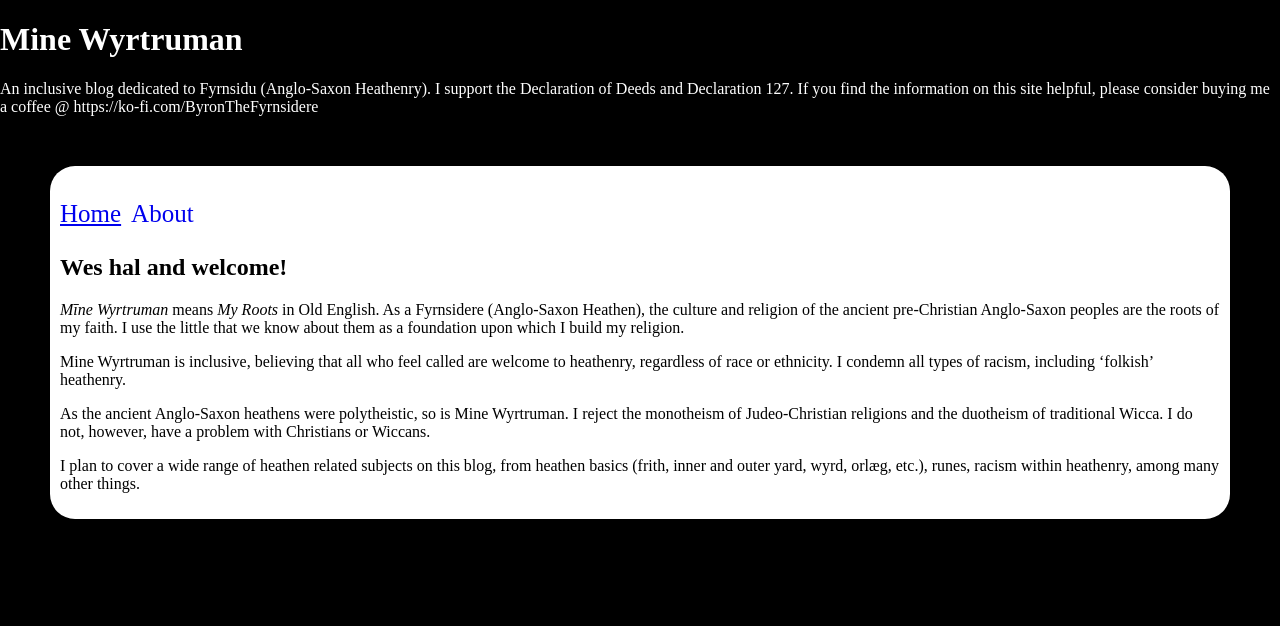
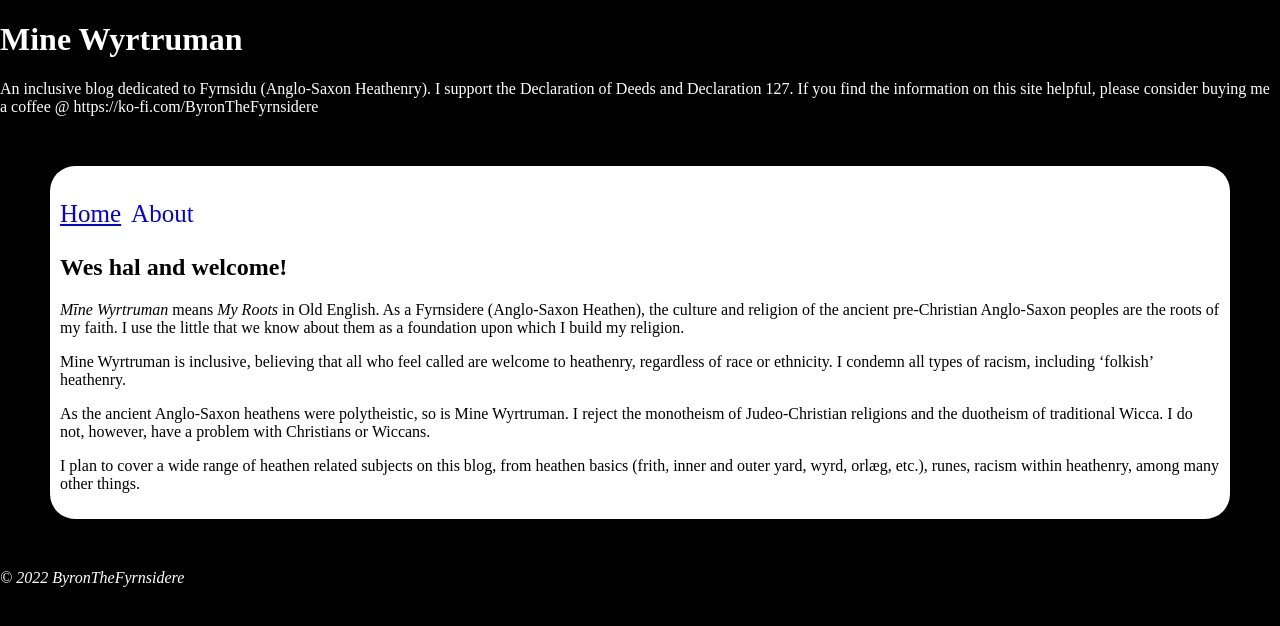
Before and after one commit to byronpendason/byronpendason.github.io, a Jekyll site: the page built from index.md, in a window 1280 px wide. Shown: the top 626 px of the page. Built offline with Jekyll 4.4.1, drawn with Linux system fonts in a browser that asks for light colours; our own code applies the rules of GitHub Pages for plain Markdown files.

Commit message:
Update default.html

```diff
--- a/_layouts/default.html
+++ b/_layouts/default.html
@@ -55,6 +55,9 @@
       </ul>
     </nav>
       {{ content }}
-    </div
+    </div>
+    <div id="footer">
+      <p><i>© 2022 ByronTheFyrnsidere</i></p>
+    </div>
   </body>
 </html>
```
